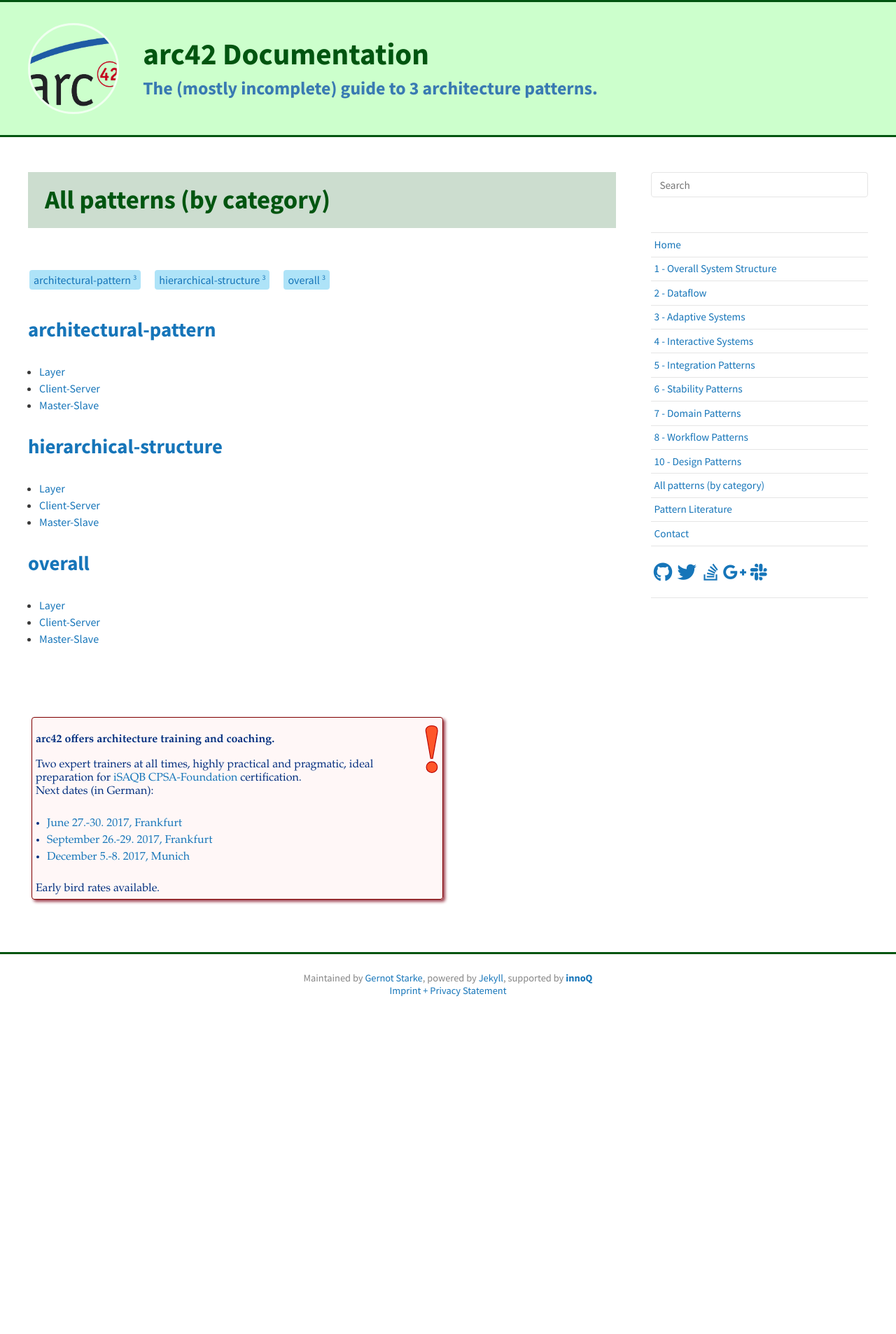
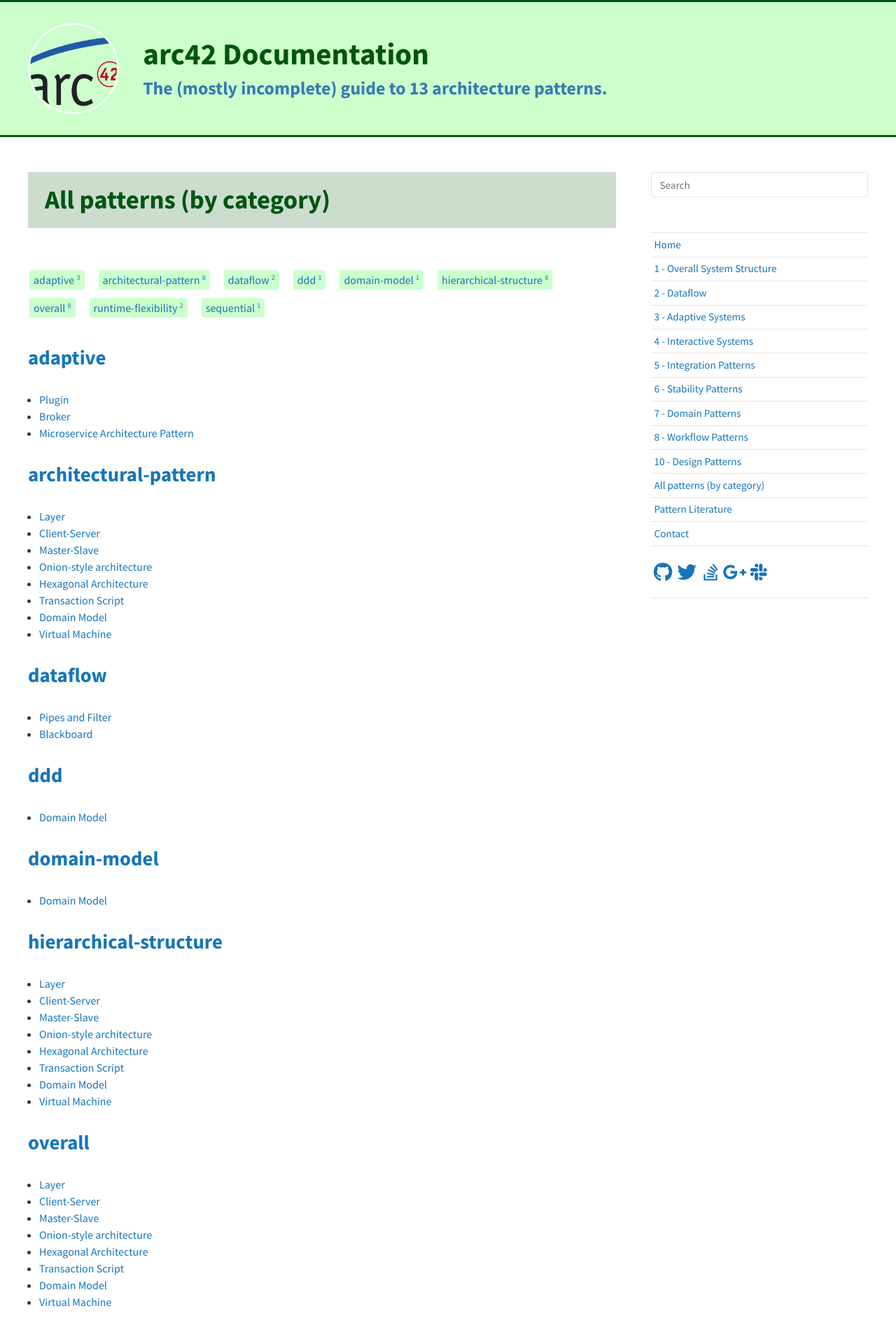
Before and after one commit to arc42/patterns.arc42.org-site, a Jekyll site: the page built from _pages/keywords.html, in a window 1280 px wide. Shown: the top 1907 px of the page at 70% size. Built offline with Jekyll 4.4.1, drawn with Linux system fonts in a browser that asks for light colours; nearby versions of some CDN libraries; comment, search, counter and statistics services are not loaded; before the commit the page ends 1450 px from its top, so only the background shows below that; some of the changed text lies outside the part shown.

Commit message:
some empty files to create site structure

```diff
--- /dev/null
+++ b/_posts/01-overall/2017-03-04-onion-style.md
@@ -0,0 +1,9 @@
+---
+layout: post
+title: Onion-style architecture
+tags: hierarchical-structure overall architectural-pattern
+category: overall
+permalink: /patterns/onion/
+---
+
+## Onion-Style
--- /dev/null
+++ b/_posts/01-overall/2017-03-05-hexagonal-architecture.md
@@ -0,0 +1,9 @@
+---
+layout: post
+title: "Hexagonal Architecture"
+tags: hierarchical-structure overall architectural-pattern
+category: overall
+permalink: /patterns/hexagonal/
+---
+
+## Hexagonal Architecture
--- /dev/null
+++ b/_posts/01-overall/2017-03-06-transaction-script.md
@@ -0,0 +1,9 @@
+---
+layout: post
+title: "Transaction Script"
+tags: hierarchical-structure overall architectural-pattern
+category: overall
+permalink: /patterns/transaction-script/
+---
+
+## Transaction Script
--- /dev/null
+++ b/_posts/01-overall/2017-03-07-domain-model.md
@@ -0,0 +1,9 @@
+---
+layout: post
+title: Domain Model
+tags: hierarchical-structure overall architectural-pattern domain-model ddd
+category: overall
+permalink: /patterns/domain-model/
+---
+
+## Master-Slave
--- /dev/null
+++ b/_posts/01-overall/2017-03-08-virtual-machine.md
@@ -0,0 +1,9 @@
+---
+layout: post
+title: Virtual Machine
+tags: hierarchical-structure overall architectural-pattern
+category: overall
+permalink: /patterns/virtual-machine/
+---
+
+## Virtual Machine
--- /dev/null
+++ b/_posts/02-dataflow/2017-02-01-pipes-filter.md
@@ -0,0 +1,11 @@
+---
+layout: post
+title: Pipes and Filter
+tags: dataflow sequential
+category: dataflow
+permalink: /patterns/pipes-filter/
+---
+
+## Pipes and Filter
+
+Layer...
--- /dev/null
+++ b/_posts/02-dataflow/2017-02-02-blackboard.md
@@ -0,0 +1,9 @@
+---
+layout: post
+title: Blackboard
+tags: dataflow
+category: dataflow
+permalink: /patterns/blackboard/
+---
+
+## Blackboard
--- /dev/null
+++ b/_posts/03-adaptive/2017-03-01-plugin.md
@@ -0,0 +1,7 @@
+---
+layout: post
+title: Plugin
+tags: adaptive runtime-flexibility
+category: adaptive
+permalink: /patterns/plugin/
+---
--- /dev/null
+++ b/_posts/03-adaptive/2017-03-02-broker.md
@@ -0,0 +1,7 @@
+---
+layout: post
+title: Broker
+tags: adaptive runtime-flexibility
+category: adaptive
+permalink: /patterns/broker/
+---
--- /dev/null
+++ b/_posts/03-adaptive/2017-03-03-microservice.md
@@ -0,0 +1,7 @@
+---
+layout: post
+title: Microservice Architecture Pattern
+tags: adaptive
+category: adaptive
+permalink: /patterns/microservice/
+---
--- a/_sass/_common.scss
+++ b/_sass/_common.scss
@@ -77,7 +77,7 @@ iframe, img, embed, object, video {
 .tag-box a {
   padding: 4px 6px;
   margin: 2px;
-  background-color: #aee3f8;
+  background-color: #ccffcc;
   -webkit-border-radius: 4px;
   -moz-border-radius: 4px;
   border-radius: 4px;
```
Also changed, not shown: 1 other file.
